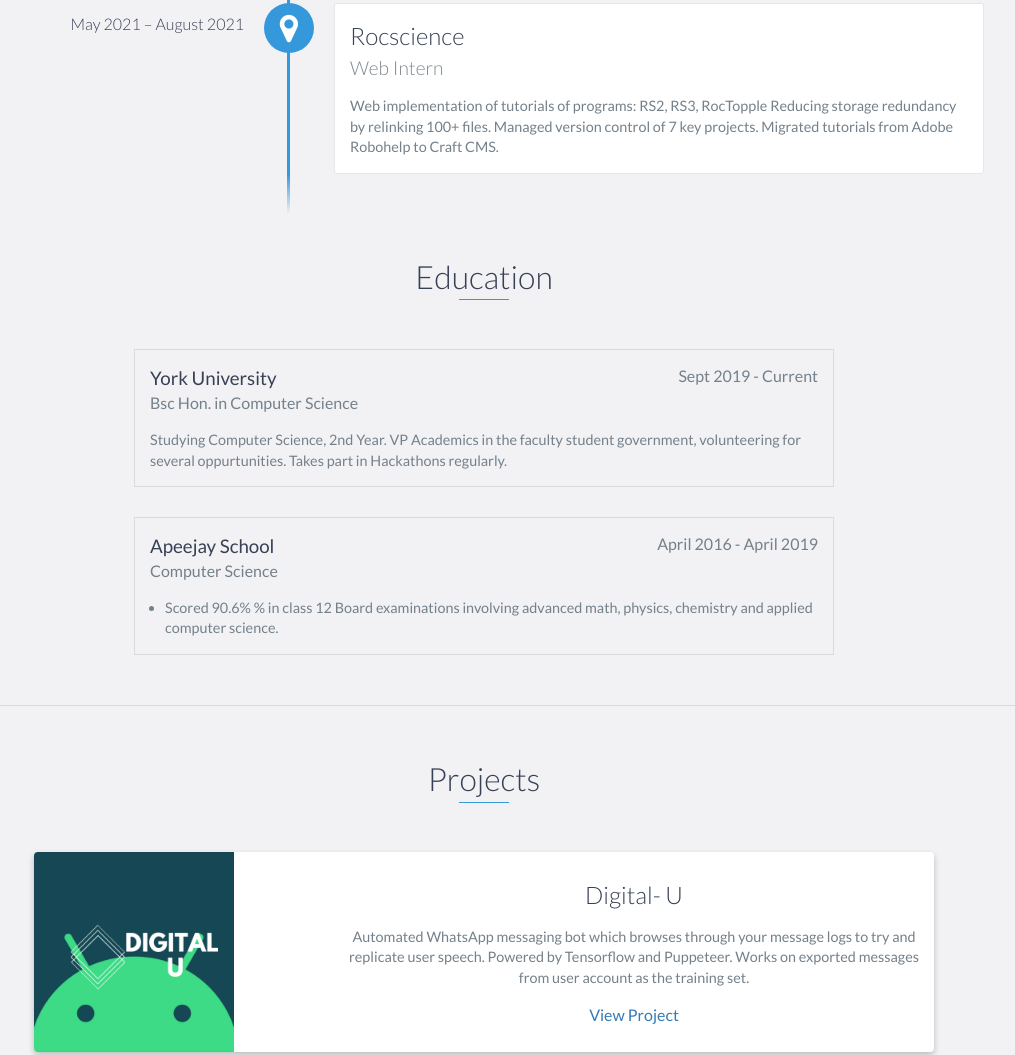
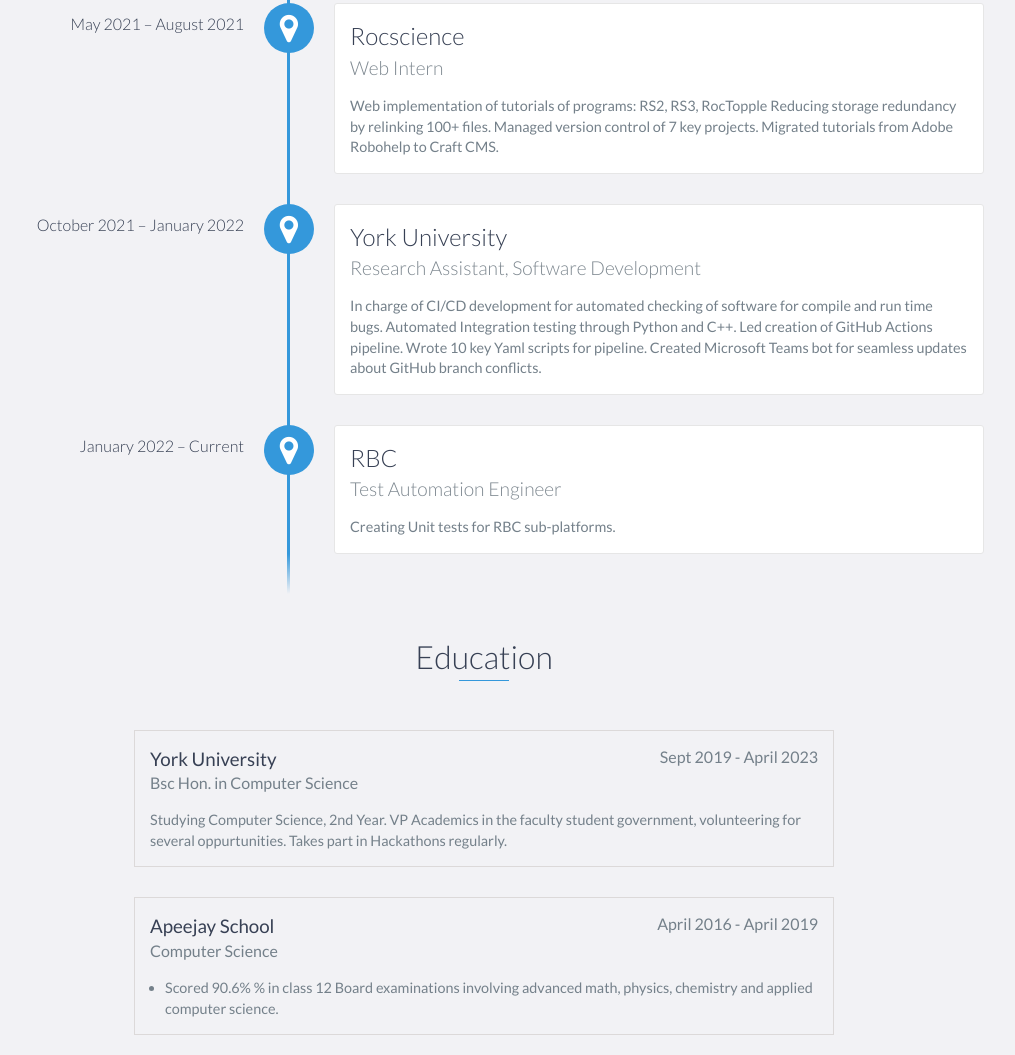
Before and after one commit to AdmiralGallade/AdmiralGallade.github.io, a website: page index.html in a window 1280 px wide. Shown: the part 1580-2635 px from the top of the page, without its empty margins (156-1171 px from the left). Drawn offline with nearby package versions, Linux system fonts and the light colour scheme.

Commit message:
Updated Jobs

```diff
--- a/index.html
+++ b/index.html
@@ -132,6 +132,26 @@
                     Migrated tutorials from Adobe Robohelp to Craft CMS.
                 </p>
         </div>
+         <div data-date="October 2021 – January 2022">
+                <h3>York University</h3>
+                <h4>Research Assistant, Software Development</h4>
+                <p>
+                    In charge of CI/CD development for automated checking of software for compile and run time bugs.
+                    Automated Integration testing through Python and C++.
+                    Led creation of GitHub Actions pipeline.
+                    Wrote 10 key Yaml scripts for pipeline.
+                    Created Microsoft Teams bot for seamless updates about GitHub branch conflicts.
+                </p>
+            </div>
+        <div data-date="January 2022 – Current">
+                <h3>RBC</h3>
+                <h4>Test Automation Engineer</h4>
+                <p>
+                    Creating Unit tests for RBC sub-platforms.
+                </p>
+            </div>
+
+
     </div>
     <!-- End #experience -->
 
@@ -139,7 +159,7 @@
         <h2 class="heading">Education</h2>
         <div class="education-block">
             <h3>York University</h3>
-            <span class="education-date">Sept 2019 - Current</span>
+            <span class="education-date">Sept 2019 - April 2023</span>
             <h4>Bsc Hon. in Computer Science</h4>
             <p>
                 Studying Computer Science, 2nd Year. VP Academics in the faculty student government, volunteering for several oppurtunities. Takes part in Hackathons regularly.
@@ -299,7 +319,7 @@
             <div class="row">
                 <div class="col-sm-5 copyright">
                     <p>
-                        Copyright &copy; 2020 Kushagra Thakur
+                        Copyright &copy; 2022 Kushagra Thakur
                     </p>
                 </div>
                 <div class="col-sm-2 top">
```
